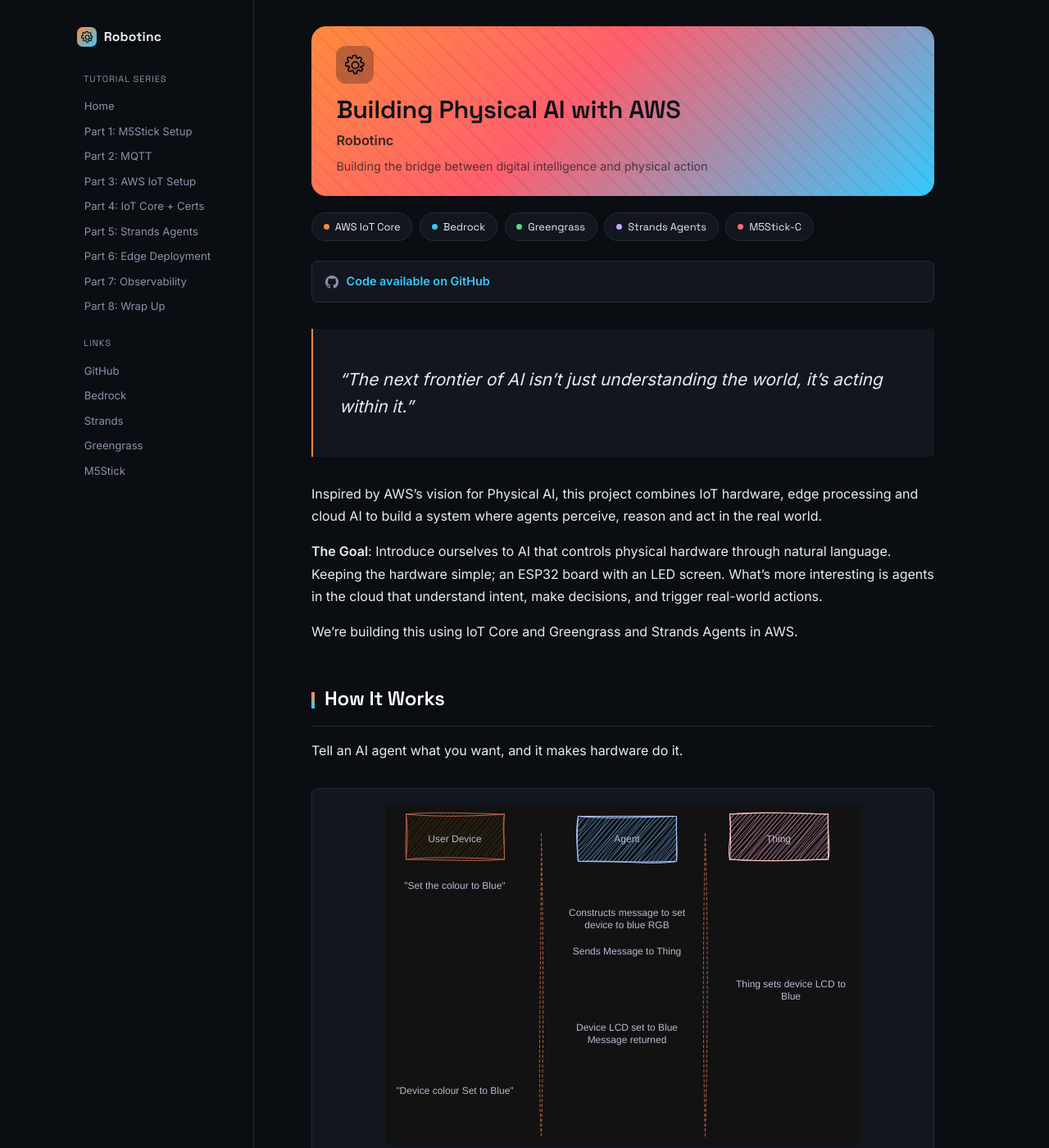
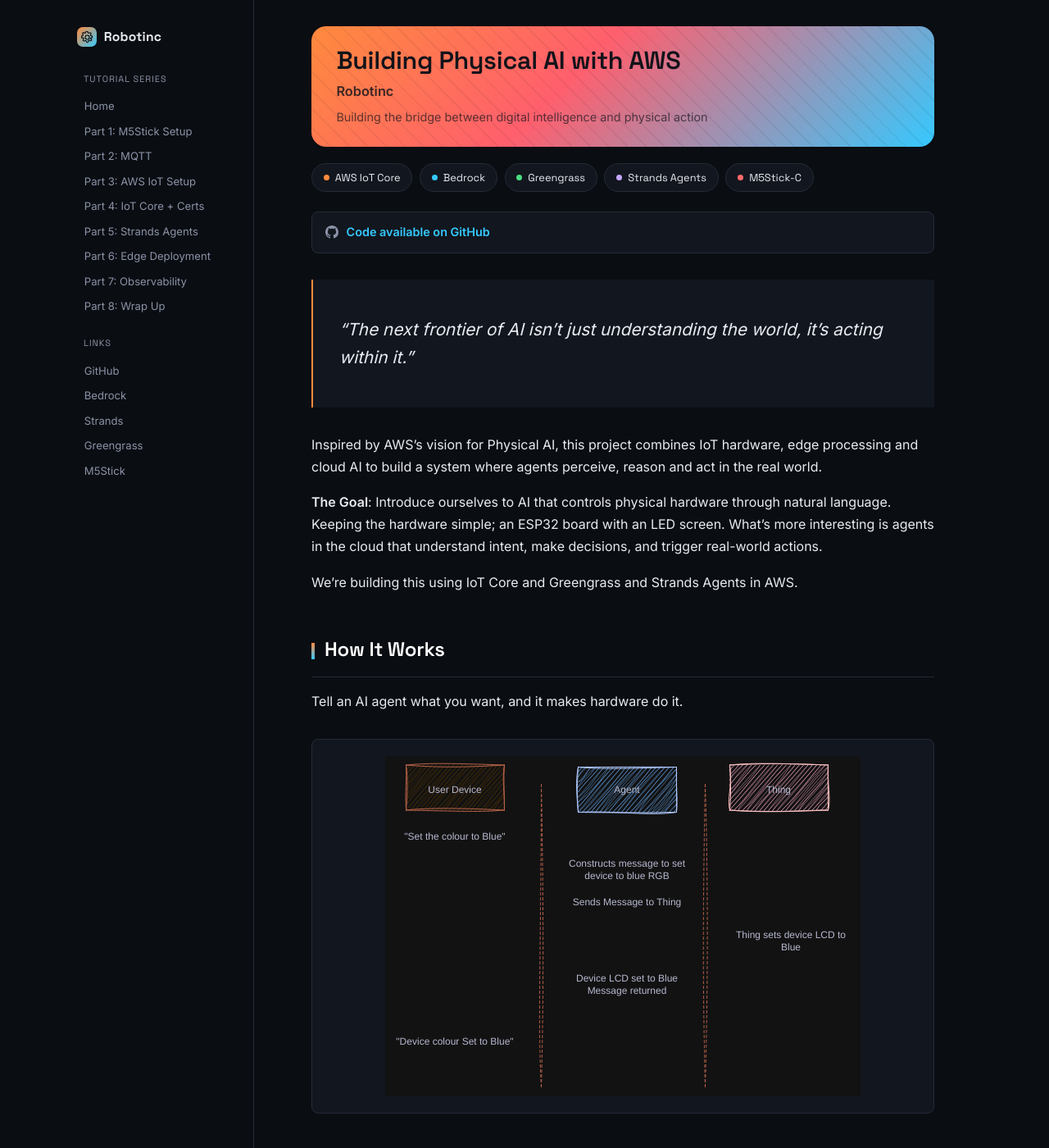
Before and after one commit to jakesky45/Robotinc, a Jekyll site: the page built from docs/index.md, in a window 1280 px wide and 1400 px high. Shown: the whole window at 82% size. Built offline with Jekyll 4.4.1, drawn with Linux system fonts in a browser that asks for light colours.

Commit message:
Remove the gear icon from the hero banner
Co-Authored-By: Claude Sonnet 5 <noreply@anthropic.com>

```diff
--- a/docs/_layouts/default.html
+++ b/docs/_layouts/default.html
@@ -54,7 +54,6 @@
     <div class="content">
 
       <header class="hero">
-        <div class="hero-icon"><svg viewBox="0 0 24 24" fill="none" stroke="#0a0d12" stroke-width="1.8"><path d="M12 8a4 4 0 100 8 4 4 0 000-8z"/><path d="M19.4 13.5a1.65 1.65 0 00.33 1.82l.06.06a2 2 0 11-2.83 2.83l-.06-.06a1.65 1.65 0 00-1.82-.33 1.65 1.65 0 00-1 1.51V19.9a2 2 0 11-4 0v-.09a1.65 1.65 0 00-1-1.51 1.65 1.65 0 00-1.82.33l-.06.06a2 2 0 11-2.83-2.83l.06-.06a1.65 1.65 0 00.33-1.82 1.65 1.65 0 00-1.51-1H2.1a2 2 0 110-4h.09a1.65 1.65 0 001.51-1 1.65 1.65 0 00-.33-1.82l-.06-.06a2 2 0 112.83-2.83l.06.06a1.65 1.65 0 001.82.33H8a1.65 1.65 0 001-1.51V2.1a2 2 0 114 0v.09a1.65 1.65 0 001 1.51 1.65 1.65 0 001.82-.33l.06-.06a2 2 0 112.83 2.83l-.06.06a1.65 1.65 0 00-.33 1.82V8a1.65 1.65 0 001.51 1h.09a2 2 0 110 4h-.09a1.65 1.65 0 00-1.51 1z"/></svg></div>
         <h1>{{ page.title | default: site.title }}</h1>
         <p class="hero-sub">Robotinc</p>
         <p class="hero-tagline">{{ site.description }}</p>
--- a/docs/assets/css/style.scss
+++ b/docs/assets/css/style.scss
@@ -126,20 +126,12 @@ body {
   background-image: repeating-linear-gradient(45deg, rgba(10,13,18,0.06) 0 2px, transparent 2px 16px);
   pointer-events: none;
 }
-.hero-icon {
-  width: 46px; height: 46px;
-  border-radius: 12px;
-  background: rgba(10,13,18,0.28);
-  display: flex; align-items: center; justify-content: center;
-  position: relative;
-}
-.hero-icon svg { width: 25px; height: 25px; }
 .hero h1 {
   font-family: 'Space Grotesk', sans-serif;
   font-size: 1.9rem;
   line-height: 1.2;
   color: #11131a;
-  margin: 0.9rem 0 0.35rem;
+  margin: 0 0 0.35rem;
   position: relative;
 }
 .hero .hero-sub {
```
